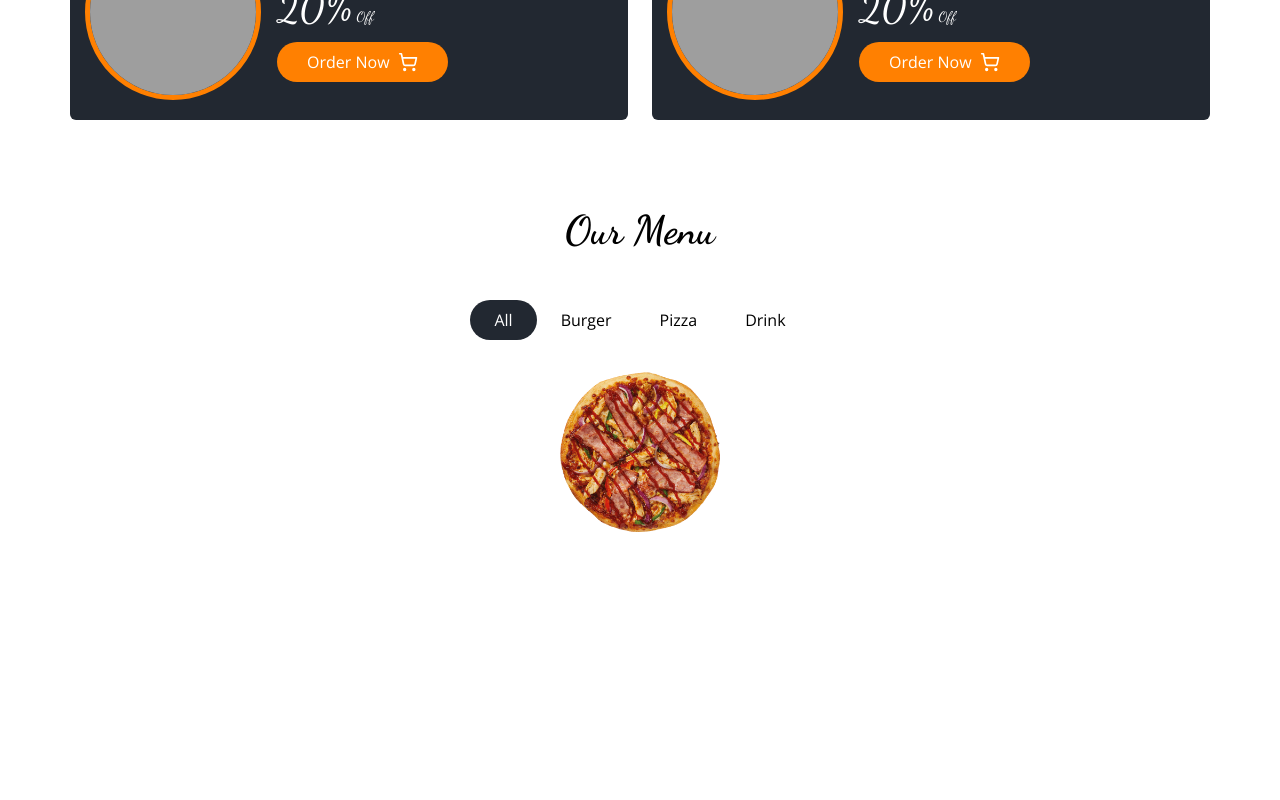
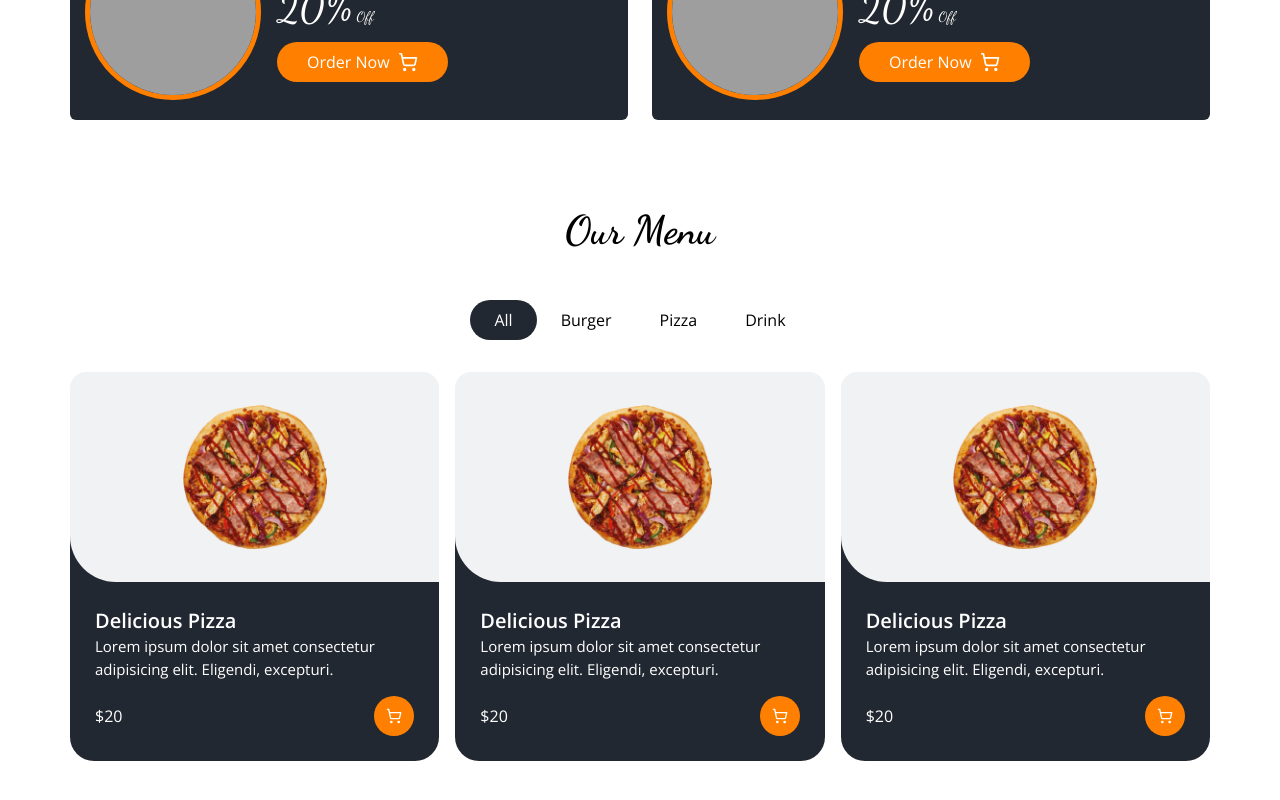
Before and after one commit to ilkaytech/fast_food_website, a Next.js app: page /home in a window 1280 px wide. Shown: the part 888-1688 px from the top of the page. Before the commit the page ends 1484 px from the top, so only its background shows below. Built offline with nearby package versions, Linux system fonts and the light colour scheme; grey boxes are pictures that could not be loaded.

Commit message:
menuitem_end

```diff
--- a/components/product/MenuItem.jsx
+++ b/components/product/MenuItem.jsx
@@ -1,11 +1,31 @@
 import Image from "next/image";
+import { LuShoppingCart } from "react-icons/lu";
+
 const MenuItem = () => {
   return (
-    <div>
-      <div className="relative w-40 h-40 z-50 ">
-        <Image src="/images/BBQ_Bacon-8045.png" alt="" layout="fill" />
+    <div className="bg-secondary rounded-3xl">
+      <div
+        className="w-full bg-[#f1f2f3] h-[210px] grid place-content-center
+      rounded-bl-[46px] rounded-tl-2xl rounded-tr-2xl "
+      >
+        <div className="relative w-36 h-36 hover:scale-110 transition-all ">
+          <Image src="/images/BBQ_Bacon-8045.png" alt="" layout="fill" />
+        </div>
       </div>
-      <div></div>
+      <div className="p-[25px] text-white ">
+        <h4 className="text-xl font-semibold ">Delicious Pizza</h4>
+        <p className="text-[15px]">
+          Lorem ipsum dolor sit amet consectetur adipisicing elit. Eligendi,
+          excepturi.{" "}
+        </p>
+        <div className="flex justify-between items-center mt-4">
+          <span>$20</span>
+          <button className="btn-primary !w-10 !h-10 !rounded-full !p-0 grid place-content-center ">
+            {" "}
+            <LuShoppingCart />{" "}
+          </button>
+        </div>
+      </div>
     </div>
   );
 };
--- a/components/product/MenuWrapper.jsx
+++ b/components/product/MenuWrapper.jsx
@@ -4,10 +4,8 @@
 
 const MenuWrapper = () => {
   return (
-    <div
-      className="container mx-auto flex flex-col
-    items-center mb-16 "
-    >
+    <div className="container mx-auto mb-16 ">
+      <div className="flex flex-col items-center w-full">
         <Title addClass="text-[40px] ">Our Menu</Title>
         <div className="mt-10">
           <button className="px-6 py-2 bg-secondary rounded-3xl text-white">
@@ -17,7 +15,11 @@
           <button className="px-6 py-2  rounded-3xl">Pizza</button>
           <button className="px-6 py-2  rounded-3xl">Drink</button>
         </div>
-      <div className="mt-8">
+      </div>
+
+      <div className="mt-8 grid md:grid-cols-3 sm:grid-cols-2 grid-cols-1 gap-4">
+        <MenuItem />
+        <MenuItem />
         <MenuItem />
       </div>
     </div>
```
Lines whose indentation alone changed are shown as unchanged.
